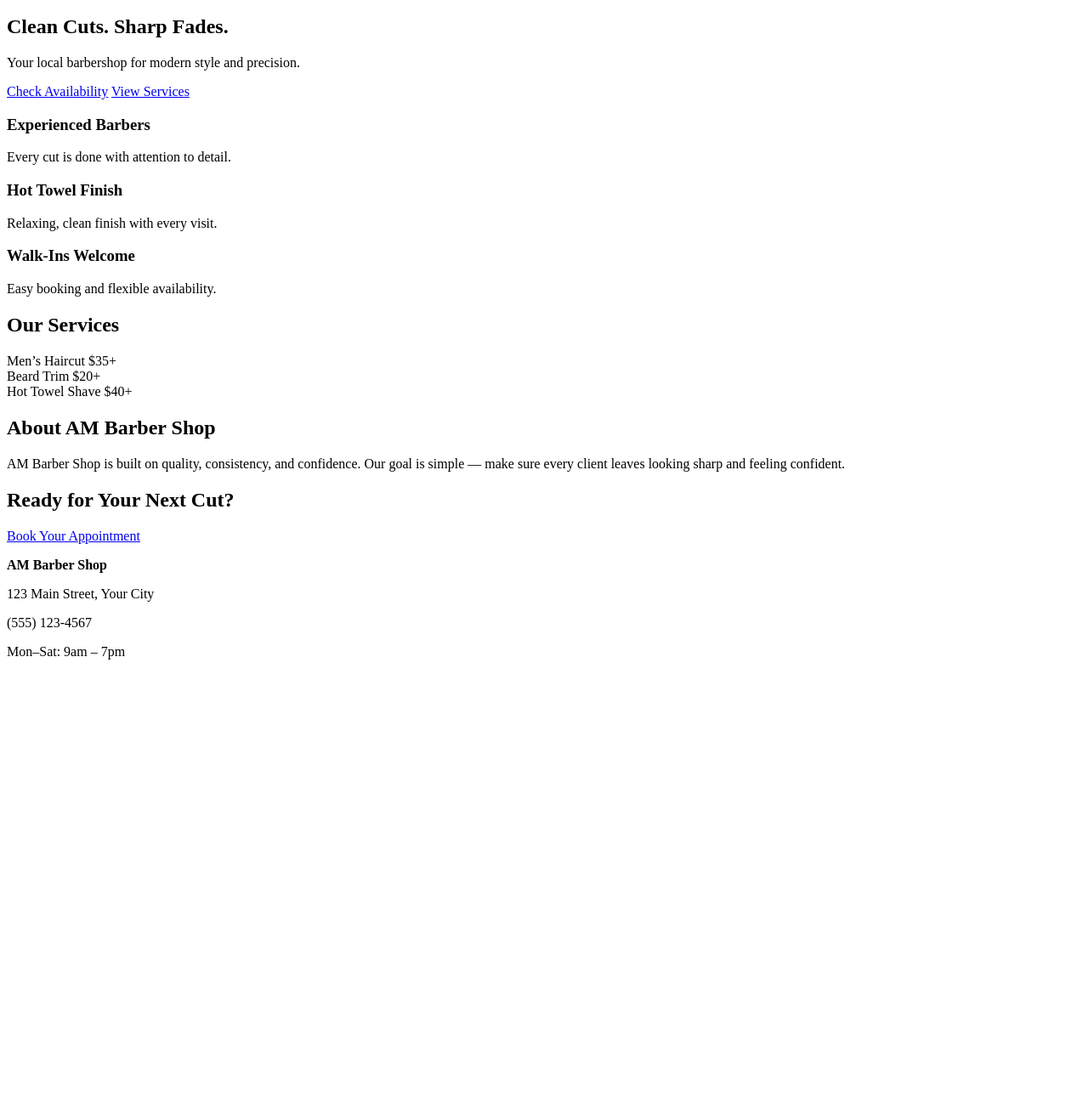
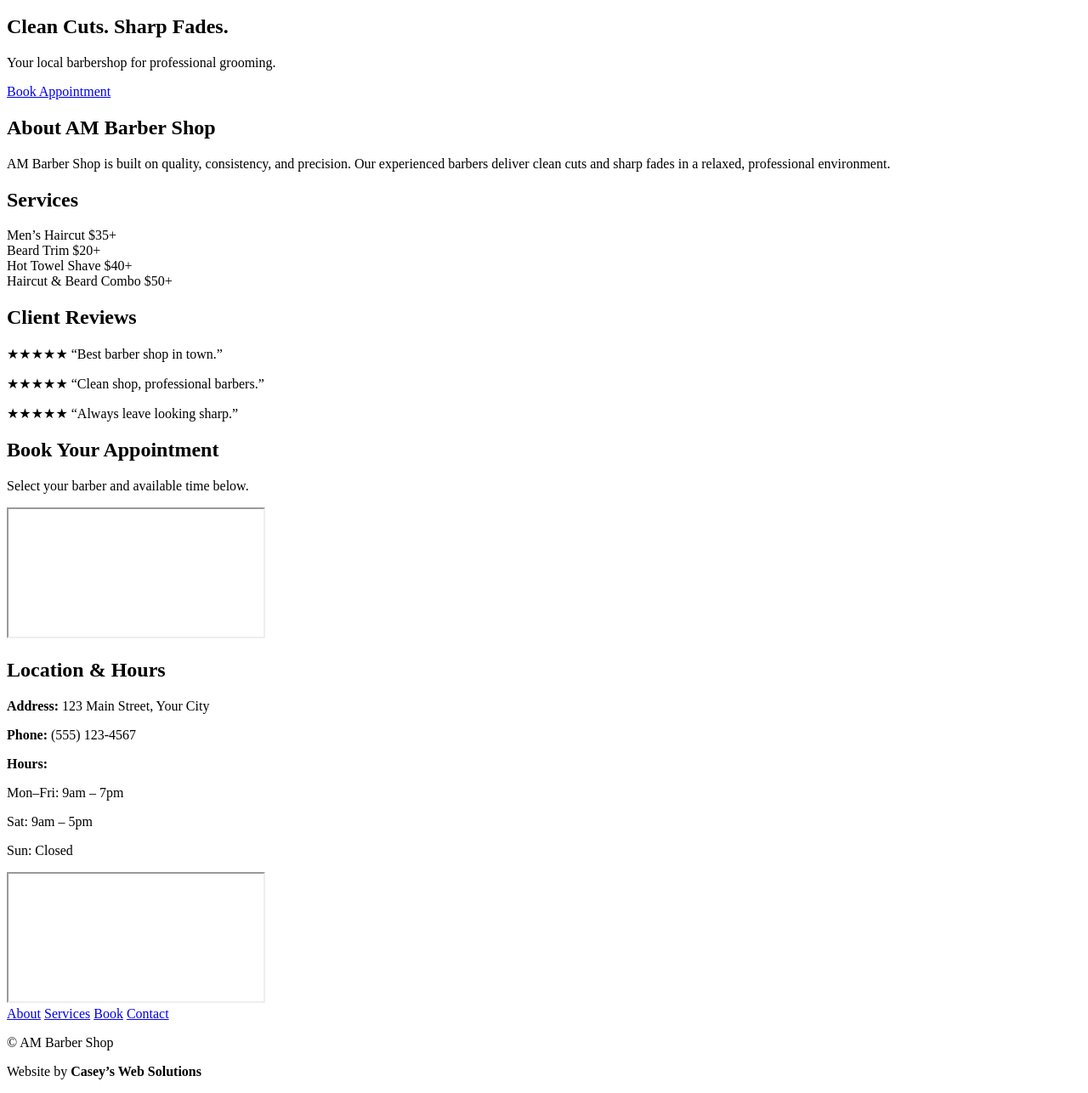
Before and after one commit to 9HOE/AM-Barbershop, a plain HTML site: page index.html in a window 1280 px wide. Shown: the part 46-1332 px from the top of the page at 85% size. Before the commit the page ends 838 px from the top, so only its background shows below. Drawn offline with Linux system fonts and the light colour scheme; grey boxes are pictures that could not be loaded.

Commit message:
Update index.html

```diff
--- a/index.html
+++ b/index.html
@@ -1,21 +1,23 @@
 <!DOCTYPE html>
 <html lang="en">
 <head>
-  <meta charset="UTF-8">
-  <meta name="viewport" content="width=device-width, initial-scale=1.0">
+  <meta charset="UTF-8" />
+  <meta name="viewport" content="width=device-width, initial-scale=1.0" />
   <title>AM Barber Shop | Professional Grooming</title>
-  <link rel="stylesheet" href="./styles.css">
+
+  <!-- CSS -->
+  <link rel="stylesheet" href="/styles.css" />
 </head>
 <body>
 
-  <!-- NAV -->
-  <header class="nav">
+  <!-- HEADER -->
+  <header class="header">
     <div class="logo">AM Barber Shop</div>
-    <nav>
+    <nav class="nav">
+      <a href="#about">About</a>
       <a href="#services">Services</a>
-      <a href="#about">About</a>
+      <a href="#booking">Book</a>
       <a href="#contact">Contact</a>
-      <a href="#" class="btn">Book Now</a>
     </nav>
   </header>
 
@@ -23,33 +25,25 @@
   <section class="hero">
     <div class="hero-content">
       <h1>Clean Cuts. Sharp Fades.</h1>
-      <p>Your local barbershop for modern style and precision.</p>
-      <div class="hero-buttons">
-        <a href="#" class="btn primary">Check Availability</a>
-        <a href="#services" class="btn secondary">View Services</a>
-      </div>
+      <p>Your local barbershop for professional grooming.</p>
+      <a href="#booking" class="btn">Book Appointment</a>
     </div>
   </section>
 
-  <!-- FEATURES -->
-  <section class="features">
-    <div class="feature">
-      <h3>Experienced Barbers</h3>
-      <p>Every cut is done with attention to detail.</p>
-    </div>
-    <div class="feature">
-      <h3>Hot Towel Finish</h3>
-      <p>Relaxing, clean finish with every visit.</p>
-    </div>
-    <div class="feature">
-      <h3>Walk-Ins Welcome</h3>
-      <p>Easy booking and flexible availability.</p>
-    </div>
+  <!-- ABOUT -->
+  <section id="about" class="section about">
+    <h2>About AM Barber Shop</h2>
+    <p>
+      AM Barber Shop is built on quality, consistency, and precision.
+      Our experienced barbers deliver clean cuts and sharp fades
+      in a relaxed, professional environment.
+    </p>
   </section>
 
   <!-- SERVICES -->
-  <section id="services" class="services">
-    <h2>Our Services</h2>
+  <section id="services" class="section services">
+    <h2>Services</h2>
+
     <div class="service">
       <span>Men’s Haircut</span>
       <span>$35+</span>
@@ -62,32 +56,64 @@
       <span>Hot Towel Shave</span>
       <span>$40+</span>
     </div>
+    <div class="service">
+      <span>Haircut & Beard Combo</span>
+      <span>$50+</span>
+    </div>
   </section>
 
-  <!-- ABOUT -->
-  <section id="about" class="about">
-    <h2>About AM Barber Shop</h2>
-    <p>
-      AM Barber Shop is built on quality, consistency, and confidence.
-      Our goal is simple — make sure every client leaves looking sharp
-      and feeling confident.
-    </p>
+  <!-- REVIEWS -->
+  <section class="section reviews">
+    <h2>Client Reviews</h2>
+    <p>★★★★★ “Best barber shop in town.”</p>
+    <p>★★★★★ “Clean shop, professional barbers.”</p>
+    <p>★★★★★ “Always leave looking sharp.”</p>
   </section>
 
-  <!-- CTA -->
-  <section class="cta">
-    <h2>Ready for Your Next Cut?</h2>
-    <a href="#" class="btn primary">Book Your Appointment</a>
+  <!-- BOOKING -->
+  <section id="booking" class="section booking">
+    <h2>Book Your Appointment</h2>
+    <p>Select your barber and available time below.</p>
+
+    <!-- THIRD-PARTY BOOKING PLACEHOLDER -->
+    <iframe
+      title="Booking System"
+      src="about:blank">
+    </iframe>
+  </section>
+
+  <!-- CONTACT / LOCATION -->
+  <section id="contact" class="section contact">
+    <h2>Location & Hours</h2>
+
+    <p><strong>Address:</strong> 123 Main Street, Your City</p>
+    <p><strong>Phone:</strong> (555) 123-4567</p>
+
+    <p><strong>Hours:</strong></p>
+    <p>Mon–Fri: 9am – 7pm</p>
+    <p>Sat: 9am – 5pm</p>
+    <p>Sun: Closed</p>
+
+    <iframe
+      class="map"
+      src="https://maps.google.com/maps?q=New%20York&t=&z=13&ie=UTF8&iwloc=&output=embed">
+    </iframe>
   </section>
 
   <!-- FOOTER -->
-  <footer id="contact">
-    <p><strong>AM Barber Shop</strong></p>
-    <p>123 Main Street, Your City</p>
-    <p>(555) 123-4567</p>
-    <p>Mon–Sat: 9am – 7pm</p>
+  <footer class="footer">
+    <div class="footer-links">
+      <a href="#about">About</a>
+      <a href="#services">Services</a>
+      <a href="#booking">Book</a>
+      <a href="#contact">Contact</a>
+    </div>
+
+    <p>© AM Barber Shop</p>
+    <p>Website by <strong>Casey’s Web Solutions</strong></p>
   </footer>
 
-  <script src="./script.js"></script>
+  <!-- JS -->
+  <script src="/script.js"></script>
 </body>
 </html>
```
